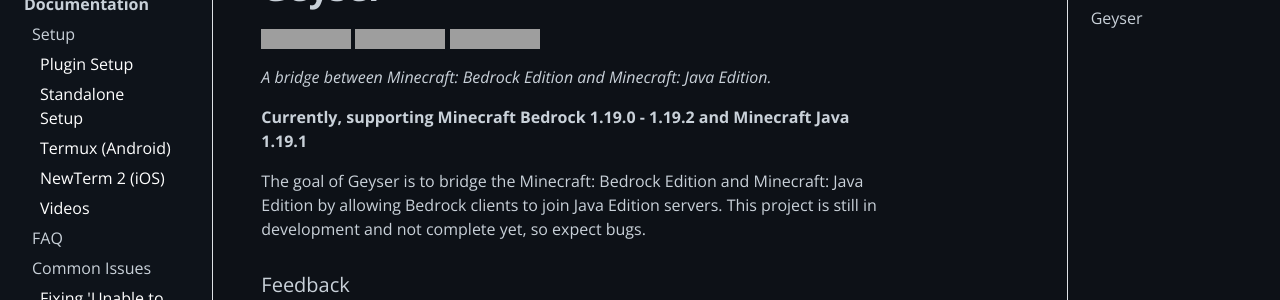
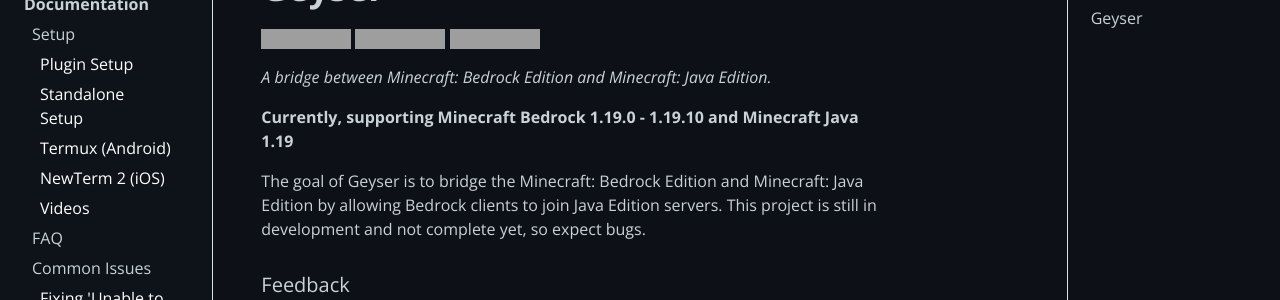
Before and after one commit to GeyserMC/GeyserWiki, a Jekyll site: the page built from _docs/geyser/root.md, in a window 1280 px wide and 900 px high, cut to the strip 174-474 px from the top of the window. Built offline with Jekyll 4.4.1, drawn with Linux system fonts in a browser that asks for light colours; grey boxes are pictures that could not be loaded.

Commit message:
1.19.2 -> 1.19.10
mojang please release 1.19.1 already

```diff
--- a/_data/versions.json
+++ b/_data/versions.json
@@ -1,4 +1,4 @@
 {
-  "bedrock": "1.19.0 - 1.19.2",
-  "java": "1.19.1"
+  "bedrock": "1.19.0 - 1.19.10",
+  "java": "1.19"
 }
```
